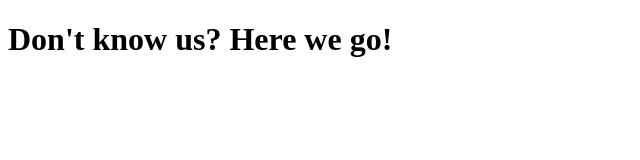
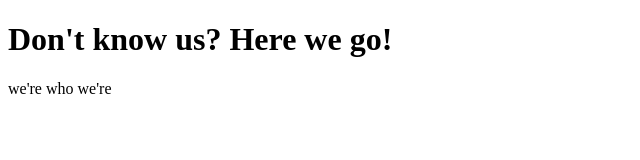
Before and after one commit to MustafaJackson/jhu-web, a plain HTML site: page site/index.html in a window 1280 px wide. Shown: the whole page, without its empty margins (0-640 px from the left). Drawn offline with Linux system fonts and the light colour scheme.

Commit message:
practicing updating and pushing the files

```diff
--- a/site/index.html
+++ b/site/index.html
@@ -5,6 +5,6 @@
 </head>
 <body>
 	<h1>Don't know us? Here we go!</h1>
-
+	<p>we're who we're</p>
 </body>
 </html>
```
